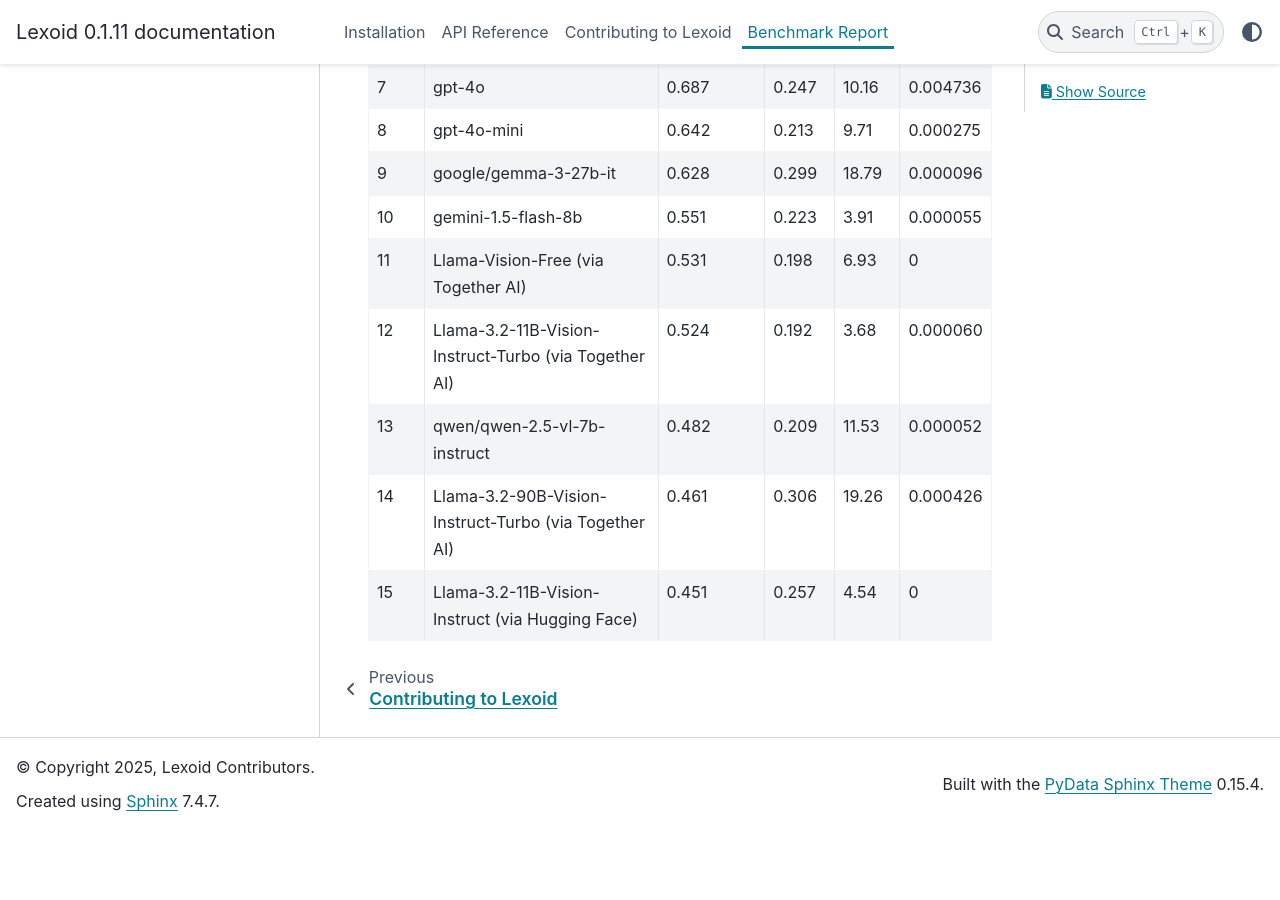
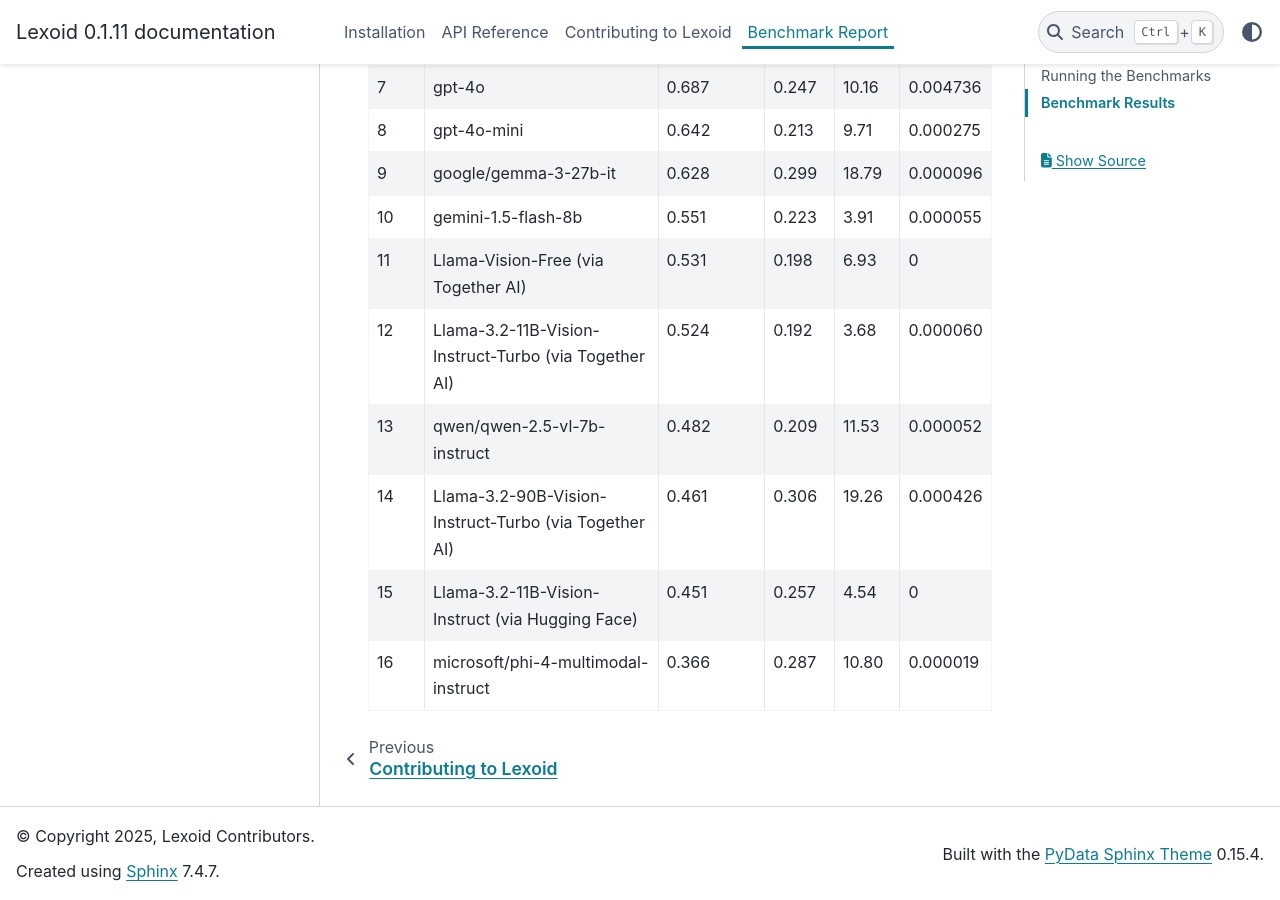
Before and after one commit to oidlabs-com/Lexoid, a Sphinx documentation site: the page built from docs/benchmark.rst, in a window 1280 px wide and 900 px high, scrolled down 2231 px. Built offline with Sphinx 7.4.7 and the PyData theme 0.15.4, drawn with Linux system fonts in a browser that asks for light colours; before the commit the page ends 3061 px from its top, so only the background shows below that.

Commit message:
Add Phi-4 model to benchmark

```diff
--- a/docs/benchmark.rst
+++ b/docs/benchmark.rst
@@ -168,3 +168,9 @@
      - 0.257
      - 4.54
      - 0
+   * - 16
+     - microsoft/phi-4-multimodal-instruct
+     - 0.366
+     - 0.287
+     - 10.80
+     - 0.000019
```
Also changed, not shown: README.md (+2 -1 lines), 3 other files.
